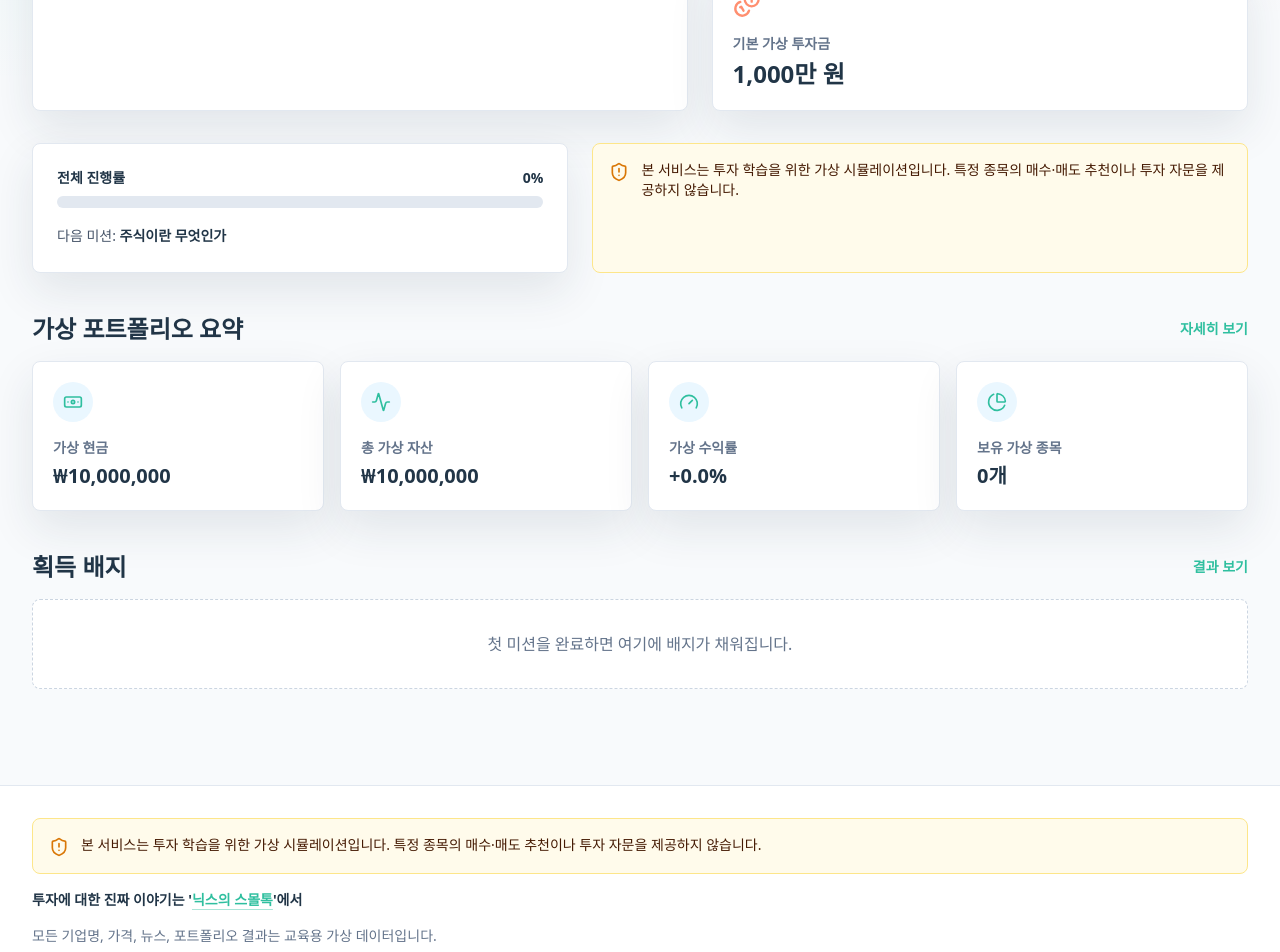
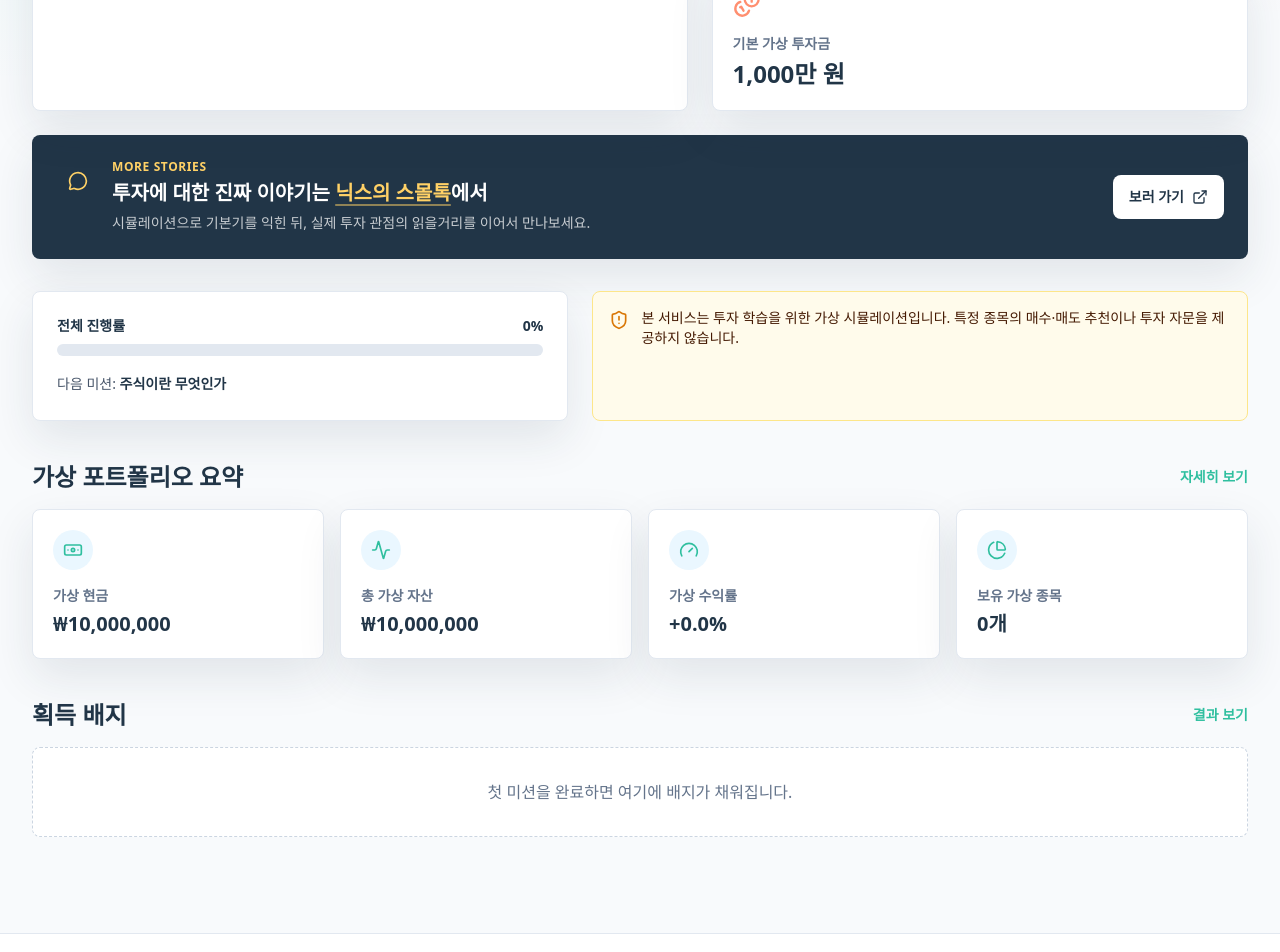
Before and after one commit to finicstock/stockedu, a Next.js app: page / in a window 1280 px wide. Shown: the part 460-1412 px from the top of the page. Built offline with nearby package versions, Linux system fonts and the light colour scheme.

Commit message:
Highlight Nics small talk promo

```diff
--- a/src/app/page.tsx
+++ b/src/app/page.tsx
@@ -8,6 +8,7 @@ import { BadgeCard } from "@/components/BadgeCard";
 import { DisclaimerBox } from "@/components/DisclaimerBox";
 import { PortfolioSummary } from "@/components/PortfolioSummary";
 import { ProgressBar } from "@/components/ProgressBar";
+import { SmallTalkPromo } from "@/components/SmallTalkPromo";
 
 export default function HomePage() {
   const { state } = useLearningProgress();
@@ -57,6 +58,8 @@ export default function HomePage() {
           <StatusTile icon={Coins} label="기본 가상 투자금" value="1,000만 원" />
         </div>
       </section>
+
+      <SmallTalkPromo />
 
       <section className="mt-8 grid gap-6 lg:grid-cols-[0.9fr_1.1fr]">
         <div className="rounded-lg border border-slate-200 bg-white p-6 shadow-soft">
--- a/src/components/Footer.tsx
+++ b/src/components/Footer.tsx
@@ -1,22 +1,12 @@
 import { DisclaimerBox } from "./DisclaimerBox";
+import { SmallTalkPromo } from "./SmallTalkPromo";
 
 export function Footer() {
   return (
     <footer className="mt-16 border-t border-slate-200 bg-white">
       <div className="mx-auto max-w-7xl px-4 py-8 sm:px-6 lg:px-8">
         <DisclaimerBox />
-        <p className="mt-4 text-sm font-semibold text-ink">
-          투자에 대한 진짜 이야기는 &apos;
-          <a
-            href="https://contents.premium.naver.com/finics/bubu"
-            target="_blank"
-            rel="noopener noreferrer"
-            className="text-mint underline decoration-mint/40 underline-offset-4 transition hover:text-ink"
-          >
-            닉스의 스몰톡
-          </a>
-          &apos;에서
-        </p>
+        <SmallTalkPromo variant="footer" />
         <p className="mt-4 text-sm text-slate-500">
           모든 기업명, 가격, 뉴스, 포트폴리오 결과는 교육용 가상 데이터입니다.
         </p>
--- /dev/null
+++ b/src/components/SmallTalkPromo.tsx
@@ -0,0 +1,64 @@
+import { ExternalLink, MessageCircle } from "lucide-react";
+import clsx from "clsx";
+
+const SMALL_TALK_URL = "https://contents.premium.naver.com/finics/bubu";
+
+interface SmallTalkPromoProps {
+  variant?: "banner" | "footer";
+}
+
+export function SmallTalkPromo({ variant = "banner" }: SmallTalkPromoProps) {
+  if (variant === "footer") {
+    return (
+      <p className="mt-4 text-sm font-semibold text-ink">
+        투자에 대한 진짜 이야기는 &apos;
+        <PromoLink className="text-mint underline decoration-mint/40 underline-offset-4 transition hover:text-ink" />
+        &apos;에서
+      </p>
+    );
+  }
+
+  return (
+    <section className="mt-6 overflow-hidden rounded-lg bg-ink text-white shadow-soft">
+      <div className="flex flex-col gap-4 p-5 sm:flex-row sm:items-center sm:justify-between sm:p-6">
+        <div className="flex gap-3">
+          <div className="grid h-11 w-11 flex-none place-items-center rounded-full bg-white/12">
+            <MessageCircle className="h-5 w-5 text-lemon" aria-hidden="true" />
+          </div>
+          <div>
+            <p className="text-xs font-bold uppercase tracking-wider text-lemon">More Stories</p>
+            <p className="mt-1 text-lg font-black leading-7 sm:text-xl">
+              투자에 대한 진짜 이야기는 <PromoLink className="text-lemon underline decoration-lemon/50 underline-offset-4 transition hover:text-white" />
+              에서
+            </p>
+            <p className="mt-1 text-sm leading-6 text-white/75">
+              시뮬레이션으로 기본기를 익힌 뒤, 실제 투자 관점의 읽을거리를 이어서 만나보세요.
+            </p>
+          </div>
+        </div>
+        <a
+          href={SMALL_TALK_URL}
+          target="_blank"
+          rel="noopener noreferrer"
+          className="inline-flex min-h-11 flex-none items-center justify-center gap-2 rounded-lg bg-white px-4 text-sm font-bold text-ink transition hover:bg-lemon"
+        >
+          보러 가기
+          <ExternalLink className="h-4 w-4" aria-hidden="true" />
+        </a>
+      </div>
+    </section>
+  );
+}
+
+function PromoLink({ className }: { className?: string }) {
+  return (
+    <a
+      href={SMALL_TALK_URL}
+      target="_blank"
+      rel="noopener noreferrer"
+      className={clsx("font-black", className)}
+    >
+      닉스의 스몰톡
+    </a>
+  );
+}
```
